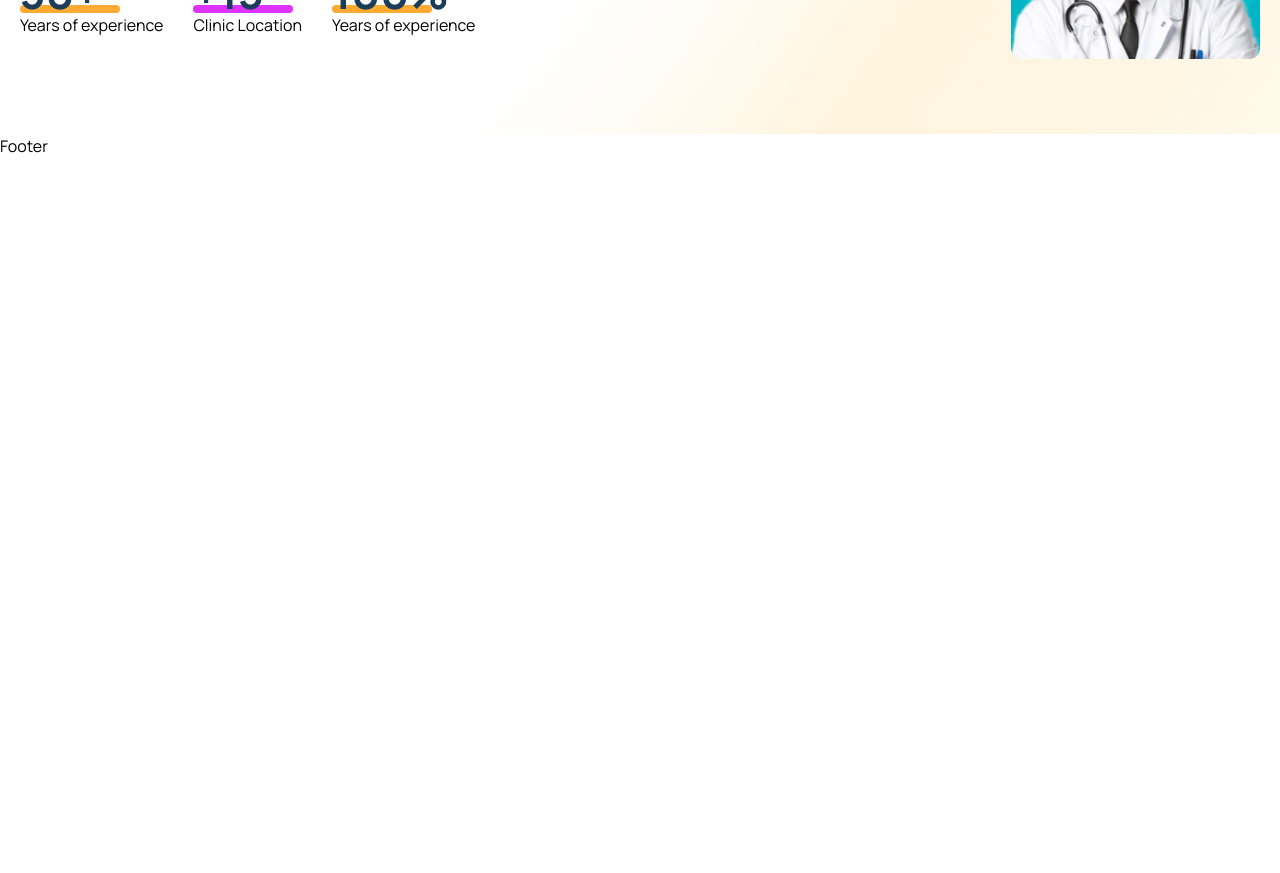
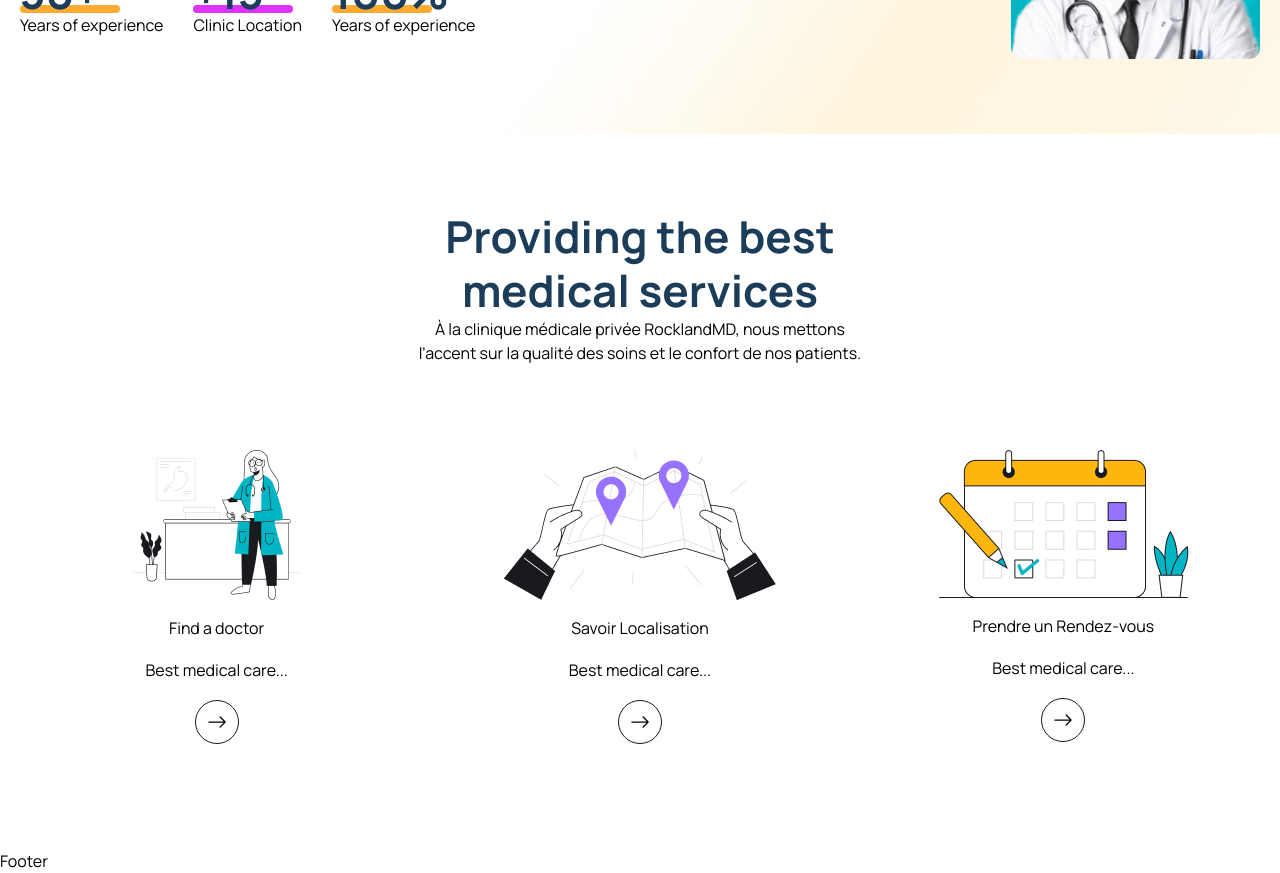
Before and after one commit to MedecinConnect/Hospital, a React (Vite) app in the folder frontend/: page / in a window 1280 px wide. Shown: the part 660-1533 px from the top of the page. Before the commit the page ends 818 px from the top, so only its background shows below. Built offline with nearby package versions, Linux system fonts and the light colour scheme.

Commit message:
home page

```diff
--- a/frontend/src/App.css
+++ b/frontend/src/App.css
@@ -18,6 +18,7 @@ body {
   top: 0;
   left: 0;
   z-index: 99999;
+  background: white;
   box-shadow: 3px 3px -8px 3px #ddd;
 }
 
--- a/frontend/src/pages/Home.jsx
+++ b/frontend/src/pages/Home.jsx
@@ -1,7 +1,12 @@
-import  heroImg01 from '../assets/images/hero-img01.png'
-import  heroImg02 from '../assets/images/hero-img02.png'
-import  heroImg03 from '../assets/images/hero-img03.png'
+import heroImg01 from '../assets/images/hero-img01.png';
+import heroImg02 from '../assets/images/hero-img02.png';
+import heroImg03 from '../assets/images/hero-img03.png';
+import icon01 from '../assets/images/icon01.png';
+import icon02 from '../assets/images/icon02.png';
+import icon03 from '../assets/images/icon03.png';
 
+import { Link } from 'react-router-dom';
+import { BsArrowRight } from 'react-icons/bs';
 
 const Home = () => {
   return (
@@ -37,14 +42,60 @@ const Home = () => {
             </div>
             <div className="flex gap-[30px] justify-end">
               <div>
-                        <img className='w-full' src={heroImg01} alt="" />
+                <img className="w-full" src={heroImg01} alt="" />
               </div>
-                    <div className='mt-[30px]'>
-                            <img src={heroImg02} className="w-full mb-[30px]" />
-                            <img src={heroImg03}  className='w-full' />
+              <div className="mt-[30px]">
+                <img src={heroImg02} className="w-full mb-[30px]" alt="" />
+                <img src={heroImg03} className="w-full" alt="" />
               </div>
             </div>
+          </div>
+        </div>
+      </section>
 
+      <section>
+        <div className="container">
+          <div className="lg:w-[470px] mx-auto">
+            <h2 className="heading text-center">Providing the best medical services</h2>
+            <p className="text__para text-center">
+              À la clinique médicale privée RocklandMD, nous mettons l’accent sur la qualité des soins et le confort de nos patients.
+            </p>
+          </div>
+
+          <div className="grid grid-cols-1 md:grid-cols-2 lg:grid-cols-3 gap-5 lg:gap-[30px] mt-[30px] lg:mt-[55px]">
+            <div className="py-[30px] px-5 flex flex-col items-center text-center">
+              <img src={icon01} alt="" />
+              <h2 className="mt-4">Find a doctor</h2>
+              <p className="text-[16px] leading-7 text-textColor font-[400] mt-4">Best medical care...</p>
+              <Link
+                to="/doctors"
+                className="w-[44px] h-[44px] rounded-full border border-solid border-[#181A1E] flex items-center justify-center group hover:bg-primaryColor hover:border-none mt-4"
+              >
+                <BsArrowRight className="group-hover:text-white w-6 h-5" />
+              </Link>
+            </div>
+            <div className="py-[30px] px-5 flex flex-col items-center text-center">
+              <img src={icon02} alt="" />
+              <h2 className="mt-4">Savoir Localisation</h2>
+              <p className="text-[16px] leading-7 text-textColor font-[400] mt-4">Best medical care...</p>
+              <Link
+                to="/doctors"
+                className="w-[44px] h-[44px] rounded-full border border-solid border-[#181A1E] flex items-center justify-center group hover:bg-primaryColor hover:border-none mt-4"
+              >
+                <BsArrowRight className="group-hover:text-white w-6 h-5" />
+              </Link>
+            </div>
+            <div className="py-[30px] px-5 flex flex-col items-center text-center">
+              <img src={icon03} alt="" />
+              <h2 className="mt-4">Prendre un Rendez-vous</h2>
+              <p className="text-[16px] leading-7 text-textColor font-[400] mt-4">Best medical care...</p>
+              <Link
+                to="/doctors"
+                className="w-[44px] h-[44px] rounded-full border border-solid border-[#181A1E] flex items-center justify-center group hover:bg-primaryColor hover:border-none mt-4"
+              >
+                <BsArrowRight className="group-hover:text-white w-6 h-5" />
+              </Link>
+            </div>
           </div>
         </div>
       </section>
```
Lines whose indentation alone changed are shown as unchanged.
